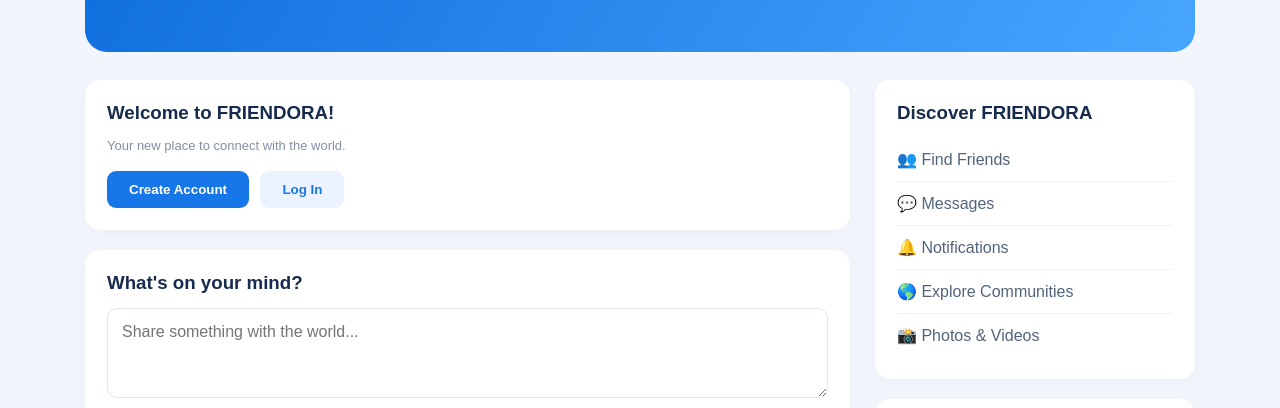
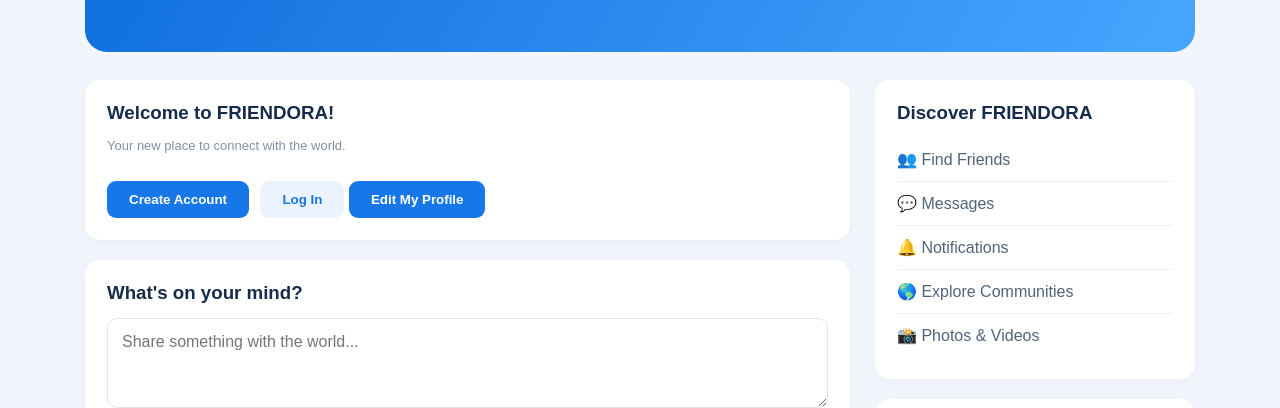
Before and after one commit to gobasdakila-afk/FRIENDORA, a plain HTML site: page index.html in a window 1280 px wide. Shown: the part 392-800 px from the top of the page. Drawn offline with Linux system fonts and the light colour scheme.

Commit message:
Update index.html

```diff
--- a/index.html
+++ b/index.html
@@ -65,13 +65,20 @@ nav{gap:12px}nav a{display:none}
 
 <div class="columns">
 <section id="feed">
-  <div class="card" id="join">
+ <div class="card" id="join">
     <h3>Welcome to FRIENDORA!</h3>
     <p class="muted">Your new place to connect with the world.</p>
+
     <div style="margin-top:18px">
       <button class="btn" onclick="createAccount()">Create Account</button>
-<button class="btn" style="background:#eaf3ff;color:#1877e8;margin-left:7px" onclick="loginAccount()">Log In</button>    </div>
-  </div>
+
+      <button class="btn" style="background:#eaf3ff;color:#1877e8;margin-left:7px" onclick="loginAccount()">Log In</button>
+
+      <button class="btn" onclick="updateMyProfile()" style="margin-top:10px">
+        Edit My Profile
+      </button>
+    </div>
+</div>
 
   <div class="card">
     <h3>What's on your mind?</h3>
```
